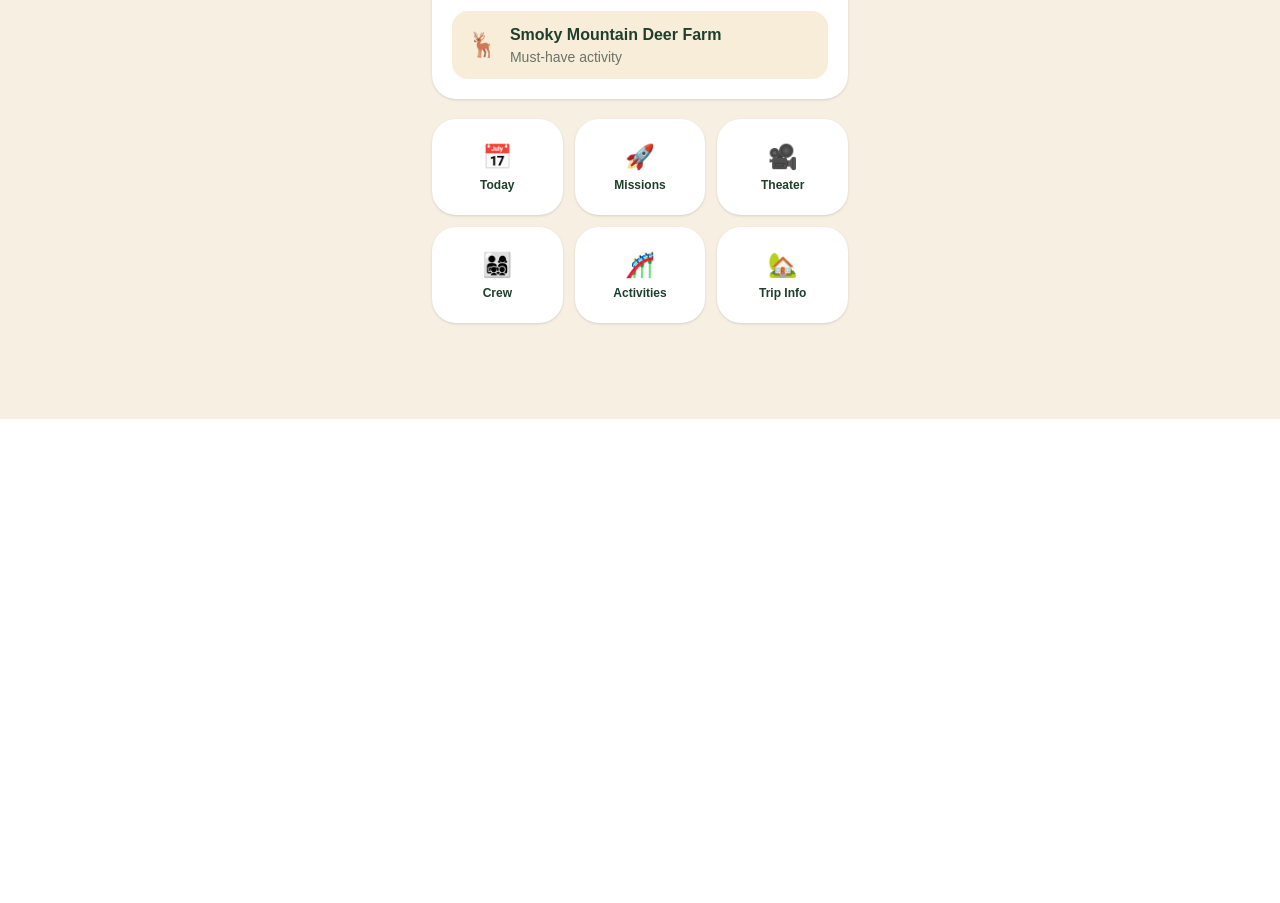
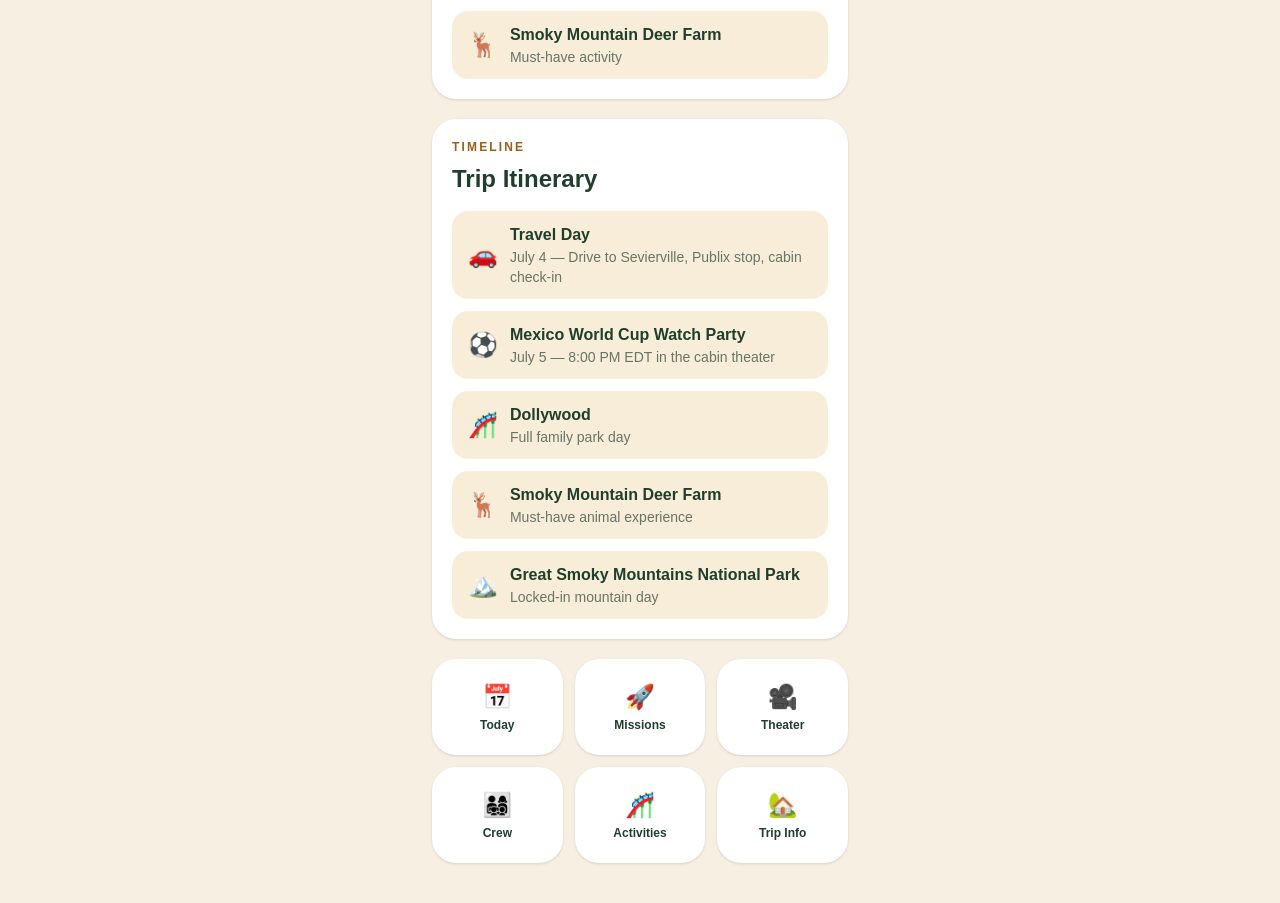
Before and after one commit to jchoate2009-hue/choate-family-adventures, a Next.js app: page / in a window 1280 px wide. Shown: the part 1123-2026 px from the top of the page. Before the commit the page ends 1542 px from the top, so only its background shows below. Built offline with nearby package versions, Linux system fonts and the light colour scheme.

Commit message:
Trailhead: add itinerary timeline

```diff
--- a/src/app/page.tsx
+++ b/src/app/page.tsx
@@ -1,5 +1,6 @@
 import { BottomNav } from "@/components/BottomNav";
 import { EventList } from "@/components/EventList";
+import { Timeline } from "@/components/Timeline";
 import { Hero } from "@/components/Hero";
 import { MissionCard } from "@/components/MissionCard";
 import { MissionControl } from "@/components/MissionControl";
@@ -13,6 +14,7 @@ export default function Home() {
         <MissionCard />
         <MissionControl />
         <EventList />
+        <Timeline />
       <QuickActions />
       </section>
 
--- /dev/null
+++ b/src/components/Timeline.tsx
@@ -0,0 +1,29 @@
+import { adventure } from "@/data/adventure";
+
+export function Timeline() {
+  return (
+    <div className="mt-5 rounded-[1.5rem] bg-white p-5 shadow">
+      <p className="text-xs font-bold uppercase tracking-[0.18em] text-[#9a6016]">
+        Timeline
+      </p>
+
+      <h2 className="mt-2 text-2xl font-black text-[#1f3f2c]">
+        Trip Itinerary
+      </h2>
+
+      <div className="mt-4 space-y-3">
+        {adventure.timeline.map((item) => (
+          <div key={item.title} className="rounded-2xl bg-[#f8edd9] px-4 py-3">
+            <div className="flex items-center gap-3">
+              <span className="text-2xl">{item.emoji}</span>
+              <div>
+                <p className="font-black text-[#1f3f2c]">{item.title}</p>
+                <p className="text-sm text-[#687466]">{item.detail}</p>
+              </div>
+            </div>
+          </div>
+        ))}
+      </div>
+    </div>
+  );
+}
--- a/src/data/adventure.ts
+++ b/src/data/adventure.ts
@@ -36,7 +36,34 @@ export const adventure = {
       detail: "Must-have activity",
     },
   ],
-  crew: [
+  timeline: [
+  {
+    emoji: "🚗",
+    title: "Travel Day",
+    detail: "July 4 — Drive to Sevierville, Publix stop, cabin check-in",
+  },
+  {
+    emoji: "⚽",
+    title: "Mexico World Cup Watch Party",
+    detail: "July 5 — 8:00 PM EDT in the cabin theater",
+  },
+  {
+    emoji: "🎢",
+    title: "Dollywood",
+    detail: "Full family park day",
+  },
+  {
+    emoji: "🦌",
+    title: "Smoky Mountain Deer Farm",
+    detail: "Must-have animal experience",
+  },
+  {
+    emoji: "🏔️",
+    title: "Great Smoky Mountains National Park",
+    detail: "Locked-in mountain day",
+  },
+],
+    crew: [
     "Jeff",
     "Patty",
     "Monica",
```
